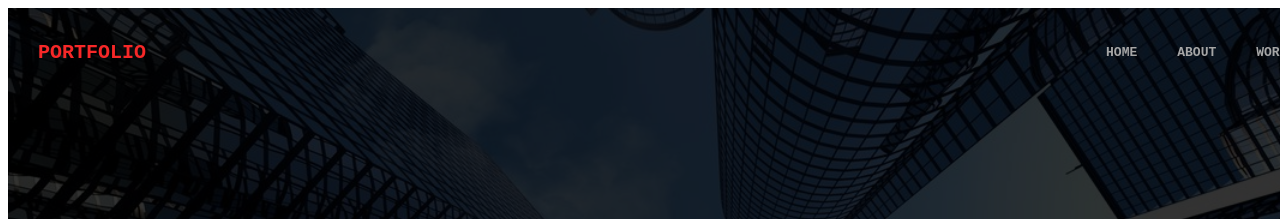
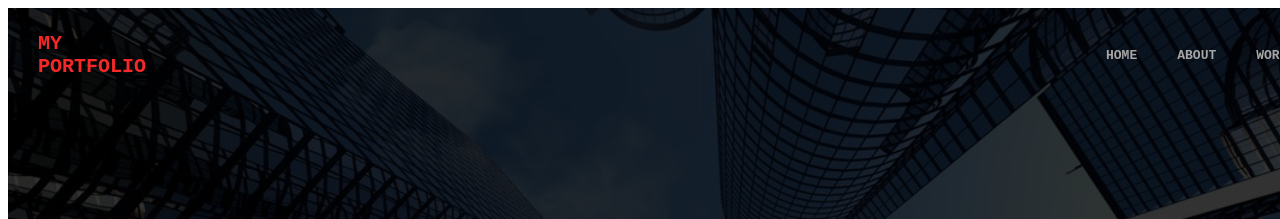
Before and after one commit to RachitMittal-20/Portfolio, a plain HTML site: page file 2.html in a window 1280 px wide. Shown: the top 219 px of the page. Drawn offline with Linux system fonts and the light colour scheme.

Commit message:
slight changes

```diff
--- a/file 2.html
+++ b/file 2.html
@@ -8,7 +8,7 @@
  <header>
   <nav id="navbar">
   <div class="left" style="color: rgb(247, 40, 40); font-size: 20px; font-weight: bold;">
-    PORTFOLIO
+    MY PORTFOLIO
   </div>
   <div class="right" style="color: rgb(255, 255, 255); font-size: 13px; font-weight: bold;">
     <ul>
```
